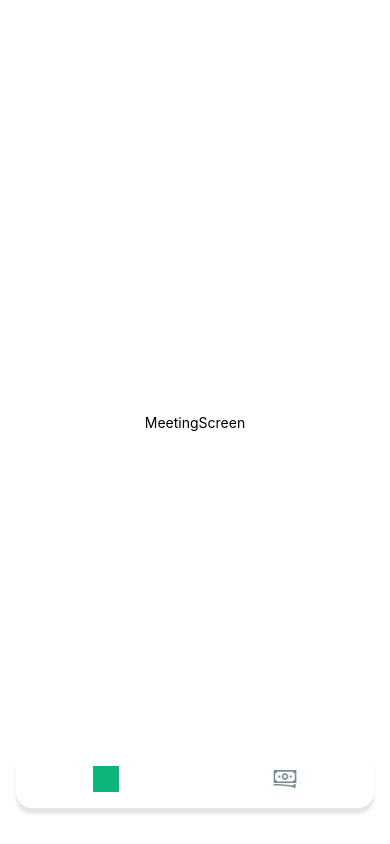
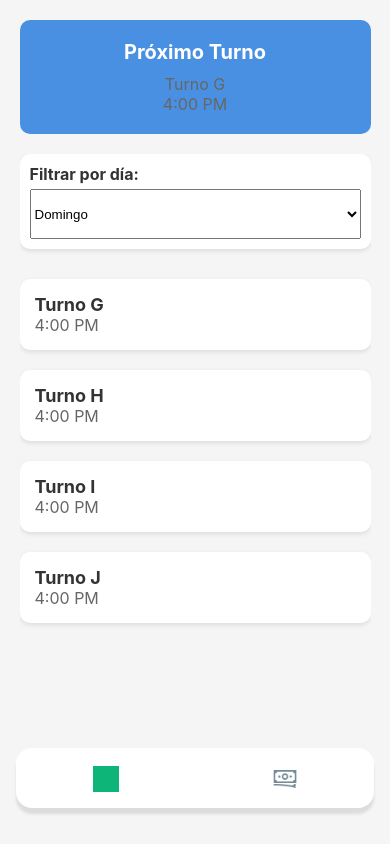
Before and after one commit to ElianDeveloper/NailRoom, a React Native app: screen /Meetings in a window 390 px wide. Built offline with nearby package versions, Linux system fonts and the light colour scheme; grey boxes are pictures that could not be loaded; what expo-sqlite would draw is missing.

Commit message:
feat: Modifying the style layout of the MeetingScreen component

```diff
--- a/screens/MeetingScreen.js
+++ b/screens/MeetingScreen.js
@@ -1,19 +1,135 @@
-import { View, Text, StyleSheet } from "react-native";
-import React from "react";
+import { View, Text, StyleSheet, FlatList, Dimensions } from "react-native";
+import { Picker } from "@react-native-picker/picker";
+import React, { useState } from "react";
+import { SafeAreaView } from "react-native-safe-area-context";
+
+const { width } = Dimensions.get("window");
 
 export default function MeetingScreen() {
+  const [selectedDay, setSelectedDay] = useState("Sunday");
+
+  const meetings = [
+    { id: "1", title: "Turno A", day: "Monday", time: "10:00 AM" },
+    { id: "2", title: "Turno B", day: "Tuesday", time: "11:00 AM" },
+    { id: "3", title: "Turno C", day: "Wednesday", time: "12:00 PM" },
+    { id: "4", title: "Turno D", day: "Thursday", time: "1:00 PM" },
+    { id: "5", title: "Turno E", day: "Friday", time: "2:00 PM" },
+    { id: "6", title: "Turno F", day: "Saturday", time: "3:00 PM" },
+    { id: "7", title: "Turno G", day: "Sunday", time: "4:00 PM" },
+    { id: "8", title: "Turno H", day: "Sunday", time: "4:00 PM" },
+    { id: "9", title: "Turno I", day: "Sunday", time: "4:00 PM" },
+    { id: "10", title: "Turno J", day: "Sunday", time: "4:00 PM" },
+  ];
+
+  const filteredMeetings = meetings.filter(
+    (meeting) => meeting.day === selectedDay
+  );
+  const nextMeeting = filteredMeetings[0];
+
   return (
-    <View style={styles.container}>
-      <Text>MeetingScreen</Text>
-    </View>
+    <SafeAreaView style={styles.container}>
+      {nextMeeting && (
+        <View style={styles.nextMeetingCard}>
+          <Text style={styles.nextMeetingTitle}>Próximo Turno</Text>
+          <Text style={styles.meetingDetails}>{nextMeeting.title}</Text>
+          <Text style={styles.meetingDetails}>{nextMeeting.time}</Text>
+        </View>
+      )}
+
+      <FlatList
+        ListHeaderComponent={
+          <View style={styles.pickerContainer}>
+            <Text style={styles.pickerLabel}>Filtrar por día:</Text>
+            <Picker
+              selectedValue={selectedDay}
+              style={styles.picker}
+              onValueChange={(itemValue) => setSelectedDay(itemValue)}
+            >
+              <Picker.Item label="Domingo" value="Sunday" />
+              <Picker.Item label="Lunes" value="Monday" />
+              <Picker.Item label="Martes" value="Tuesday" />
+              <Picker.Item label="Miercoles" value="Wednesday" />
+              <Picker.Item label="Jueves" value="Thursday" />
+              <Picker.Item label="Viernes" value="Friday" />
+              <Picker.Item label="Sábado" value="Saturday" />
+            </Picker>
+          </View>
+        }
+        data={filteredMeetings}
+        keyExtractor={(item) => item.id}
+        renderItem={({ item }) => (
+          <View style={styles.meetingCard}>
+            <Text style={styles.meetingTitle}>{item.title}</Text>
+            <Text style={styles.meetingDetails}>{item.time}</Text>
+          </View>
+        )}
+      />
+    </SafeAreaView>
   );
 }
 
 const styles = StyleSheet.create({
   container: {
     flex: 1,
+    backgroundColor: "#f5f5f5",
+    alignItems: "center",
+    justifyContent: "flex-start",
+  },
+  nextMeetingCard: {
+    backgroundColor: "#4A90E2",
+    width: width * 0.9,
+    padding: 20,
+    borderRadius: 10,
+    marginVertical: 20,
+    alignItems: "center",
+  },
+  nextMeetingTitle: {
+    fontSize: 20,
+    color: "#fff",
+    fontWeight: "bold",
+    marginBottom: 10,
+  },
+  meetingCard: {
     backgroundColor: "#fff",
-    alignItems: "center",
-    justifyContent: "center",
+    width: width * 0.9,
+    padding: 15,
+    borderRadius: 10,
+    marginVertical: 10,
+    shadowColor: "#000",
+    shadowOffset: { width: 0, height: 2 },
+    shadowOpacity: 0.1,
+    shadowRadius: 5,
+    elevation: 3,
+  },
+  meetingTitle: {
+    fontSize: 18,
+    fontWeight: "bold",
+    color: "#333",
+  },
+  meetingDetails: {
+    fontSize: 16,
+    color: "#666",
+  },
+  pickerContainer: {
+    width: width * 0.9,
+    backgroundColor: "#fff",
+    borderRadius: 10,
+    padding: 10,
+    marginBottom: 20,
+    shadowColor: "#000",
+    shadowOffset: { width: 0, height: 2 },
+    shadowOpacity: 0.1,
+    shadowRadius: 5,
+    elevation: 3,
+  },
+  pickerLabel: {
+    fontSize: 16,
+    fontWeight: "bold",
+    color: "#333",
+    marginBottom: 5,
+  },
+  picker: {
+    height: 50,
+    width: "100%",
   },
 });
```
